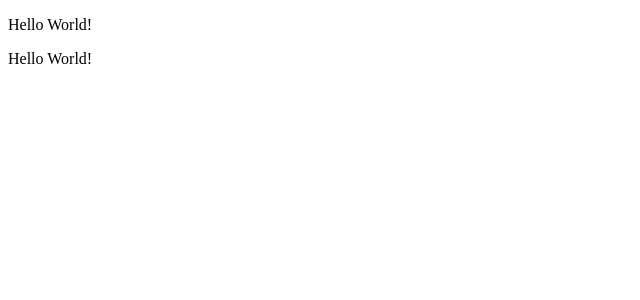
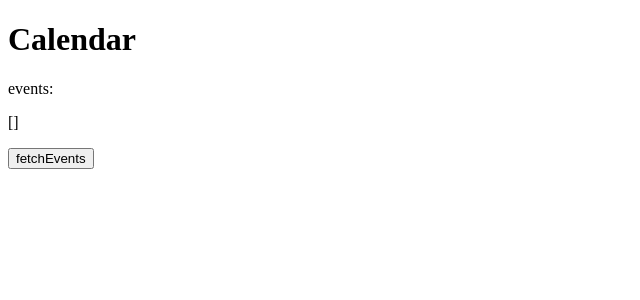
Before and after one commit to jun-sugawara/vue-calender, a Vue app in the folder frontend/: page / in a window 1280 px wide. Shown: the top 300 px of the page, without its empty margins (0-640 px from the left). Built offline with nearby package versions, Linux system fonts and the light colour scheme.

Commit message:
ブラウザ上からeventsAPIを叩いて画面に描画する実装

```diff
--- a/frontend/package.json
+++ b/frontend/package.json
@@ -9,6 +9,7 @@
     "prettier": "prettier --write './src/**/*.{vue,js}'"
   },
   "dependencies": {
+    "axios": "^1.2.0",
     "vue": "^2.6.14",
     "vuex": "^3.6.2"
   },
--- a/frontend/src/App.vue
+++ b/frontend/src/App.vue
@@ -1,17 +1,16 @@
 <template>
   <div id="app">
-    <HelloWorld message="Hello World!" />
-    <!-- messageの値を渡す -->
+    <DateCalendar />
   </div>
 </template>
 
 <script>
-import HelloWorld from "./components/HelloWorld.vue";
+import DateCalendar from "./components/DateCalendar.vue";
 
 export default {
   name: "App",
   components: {
-    HelloWorld,
+    DateCalendar,
   },
 };
 </script>
--- /dev/null
+++ b/frontend/src/components/DateCalendar.vue
@@ -0,0 +1,31 @@
+<template>
+  <div>
+    <h1>Calendar</h1>
+    <p>events:</p>
+    <p>{{ events }}</p>
+    <button type="submit" @click="fetchEvents()">fetchEvents</button>
+  </div>
+</template>
+
+<script>
+import axios from "axios"; // axiosをインポートする
+export default {
+  name: "DateCalendar",
+  data: () => ({
+    events: [],
+  }),
+  methods: {
+    fetchEvents() {
+      // GETリクエストを送信し、取得データをevents変数に代入する
+      axios
+        .get("http://localhost:3000/events")
+        .then((response) => {
+          this.events = response.data;
+        })
+        .catch((error) => {
+          console.error(error);
+        });
+    },
+  },
+};
+</script>
```
Also changed, not shown: 1 other file (tests, documents, lock files or other folders).
